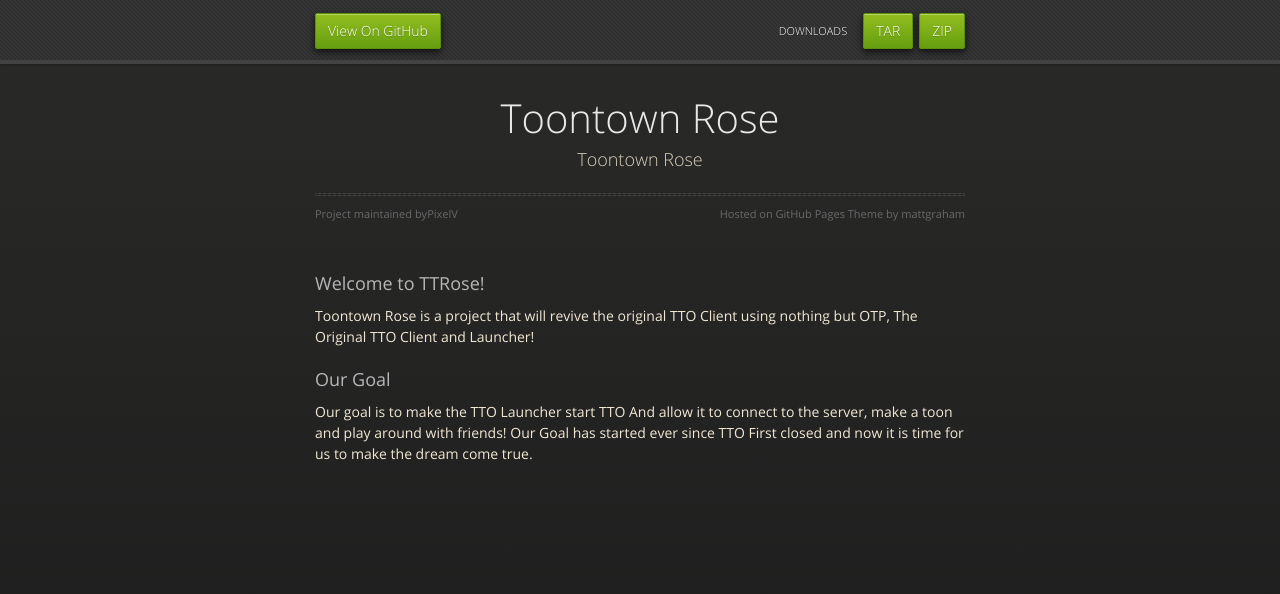
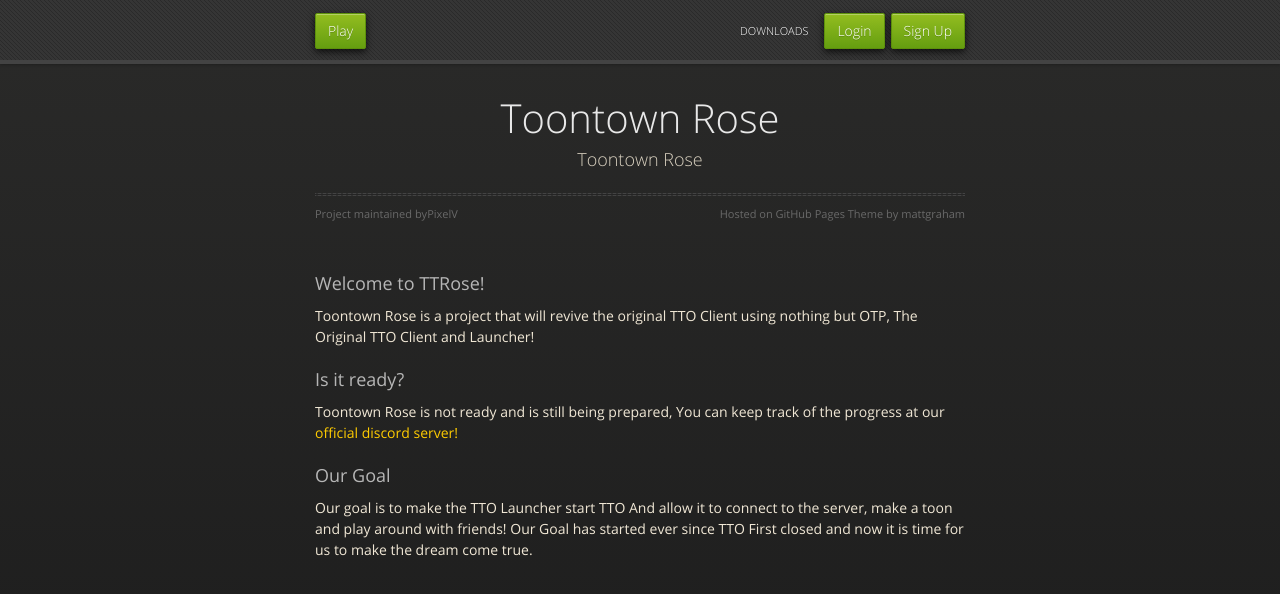
Before and after one commit to PixelV/toontownrose, a plain HTML site: page index.html in a window 1280 px wide. Drawn offline with nearby package versions, Linux system fonts and the light colour scheme.

Commit message:
Update index.html

```diff
--- a/index.html
+++ b/index.html
@@ -20,9 +20,9 @@
   <body>
       <div id="header">
         <nav>
-          <li class="fork"><a href="https://github.com/PixelV/toontownrose">View On GitHub</a></li>
-          <li class="downloads"><a href="https://github.com/PixelV/toontownrose/zipball/master">ZIP</a></li>
-          <li class="downloads"><a href="https://github.com/PixelV/toontownrose/tarball/master">TAR</a></li>
+          <li class="fork"><a href="#">Play</a></li>
+          <li class="downloads"><a href="#">Sign Up</a></li>
+          <li class="downloads"><a href="#">Login</a></li>
           <li class="title">DOWNLOADS</li>
         </nav>
       </div><!-- end header -->
@@ -44,6 +44,10 @@
 <p>Toontown Rose is a project that will revive the original TTO Client using nothing but OTP, The Original TTO Client and Launcher!</p>
 
 <h3>
+<a id="isitready" class="anchor" href="#isitread" aria-hidden="true"><span aria-hidden="true" class="octicon octicon-link"></span></a>Is it ready?</h3>
+
+<p>Toontown Rose is not ready and is still being prepared, You can keep track of the progress at our <a href="https://discord.gg/pWpW9wW">official discord server!</a></p>
+<h3>
 <a id="our-goal" class="anchor" href="#our-goal" aria-hidden="true"><span aria-hidden="true" class="octicon octicon-link"></span></a>Our Goal</h3>
 
 <p>Our goal is to make the TTO Launcher start TTO And allow it to connect to the server, make a toon and play around with friends! Our Goal has started ever since TTO First closed and now it is time for us to make the dream come true.</p>
```
